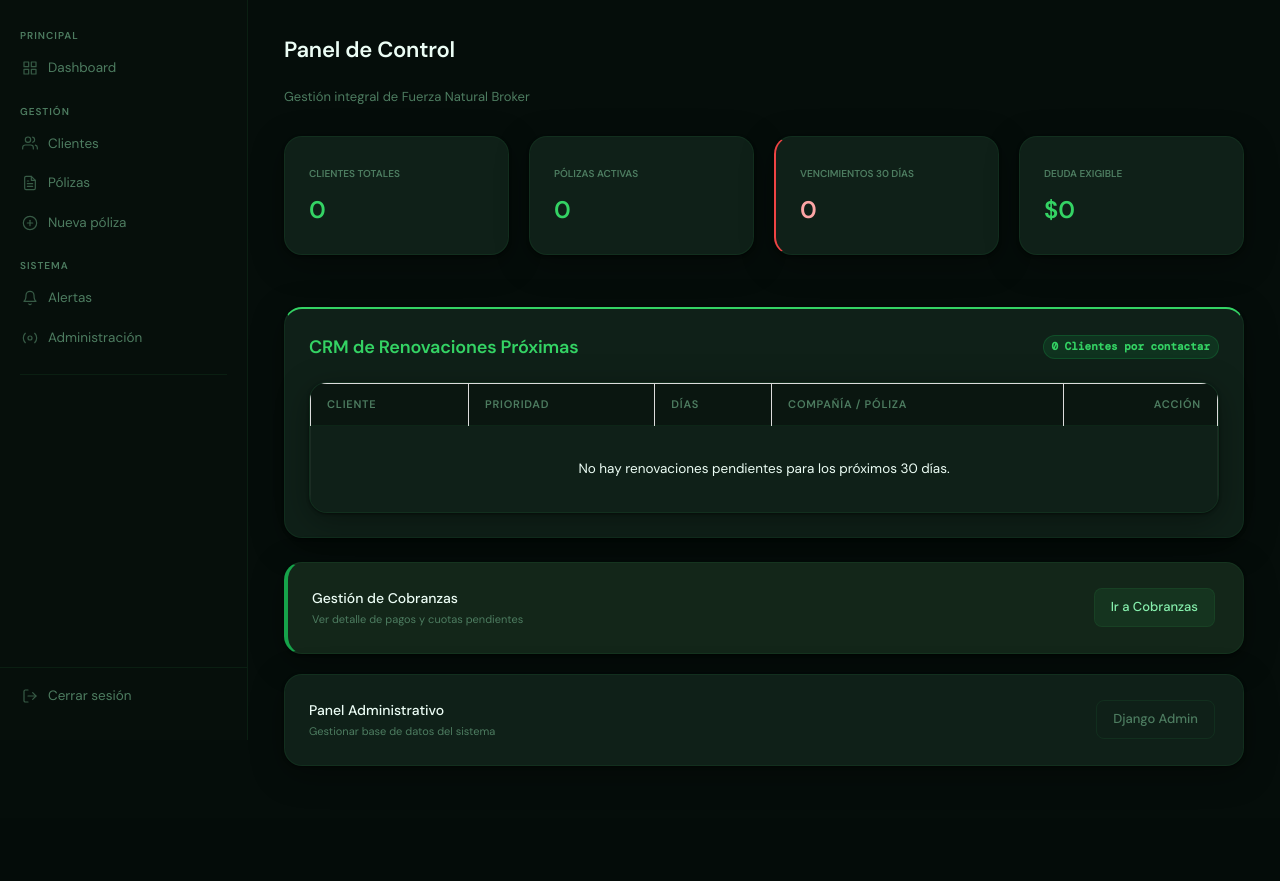
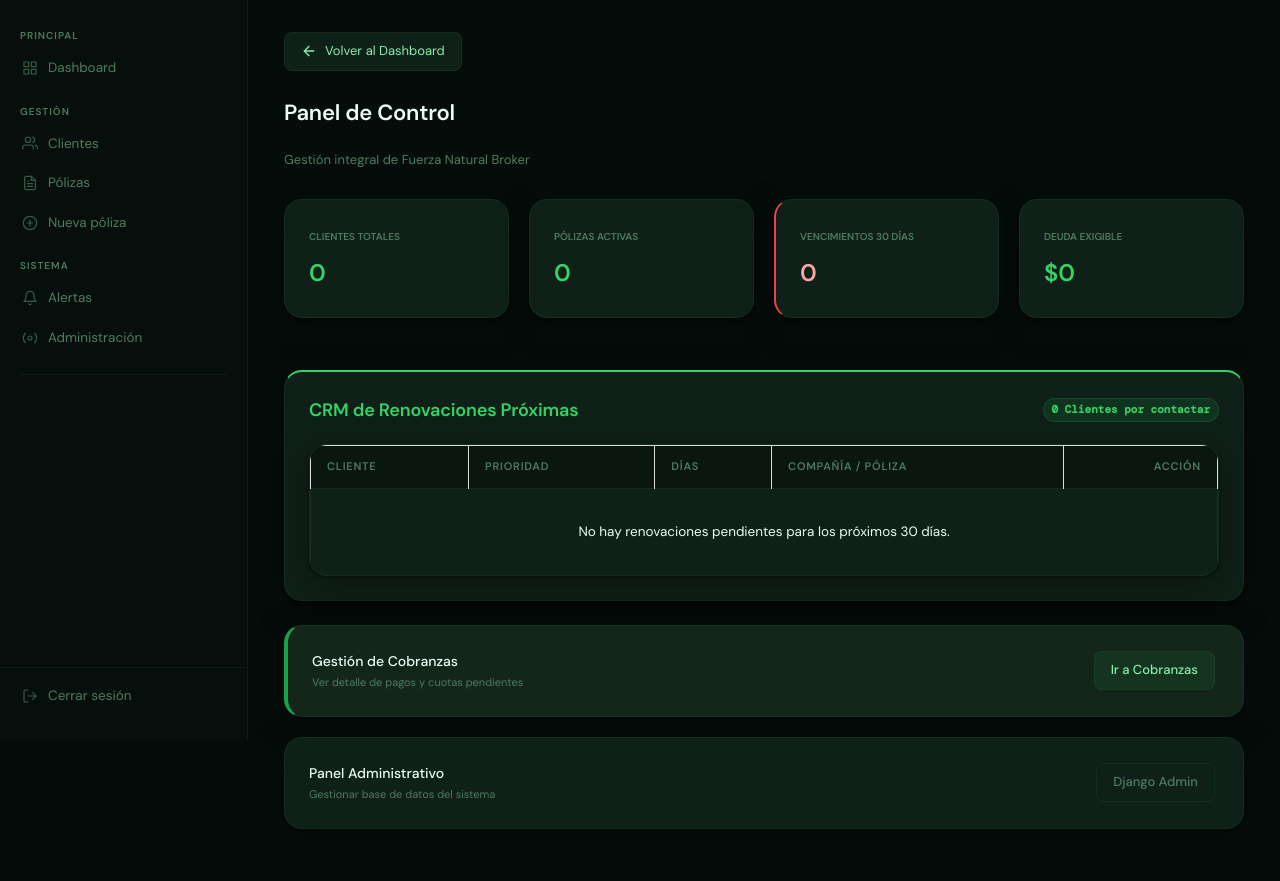
Before and after one commit to ferfama-debug/brokercrm, a Django app: page / in a window 1280 px wide. Shown: the part 60-941 px from the top of the page. Before the commit the page ends 826 px from the top, so only its background shows below. Run offline with Django 4.2, Linux system fonts and the light colour scheme; the visitor is signed in with stand-in values (Sample User, id 1); data comes from the database, SQL or seed files in the repository; data that the repository does not hold is empty.

Commit message:
Agregado boton de volver inteligente en base.html

```diff
--- a/templates/base.html
+++ b/templates/base.html
@@ -1256,6 +1256,14 @@ body.light-mode select.form-control {
 
   <!-- CONTENIDO -->
   <main class="content">
+
+    {% if request.resolver_match.url_name != 'dashboard' %}
+    <a href="/" class="btn-volver-dash" style="display: inline-flex; align-items: center; gap: 8px; padding: 8px 16px; margin-bottom: 24px; background: var(--bg-card); border: 1px solid var(--border); border-radius: var(--radius-sm); color: var(--text-secondary); text-decoration: none; font-size: 13px; transition: all 0.2s ease;">
+      <svg width="16" height="16" viewBox="0 0 24 24" fill="none" stroke="currentColor" stroke-width="2" stroke-linecap="round" stroke-linejoin="round"><line x1="19" y1="12" x2="5" y2="12"></line><polyline points="12 19 5 12 12 5"></polyline></svg>
+      Volver al Dashboard
+    </a>
+    {% endif %}
+
     {% block content %}
     {% endblock %}
   </main>
```
